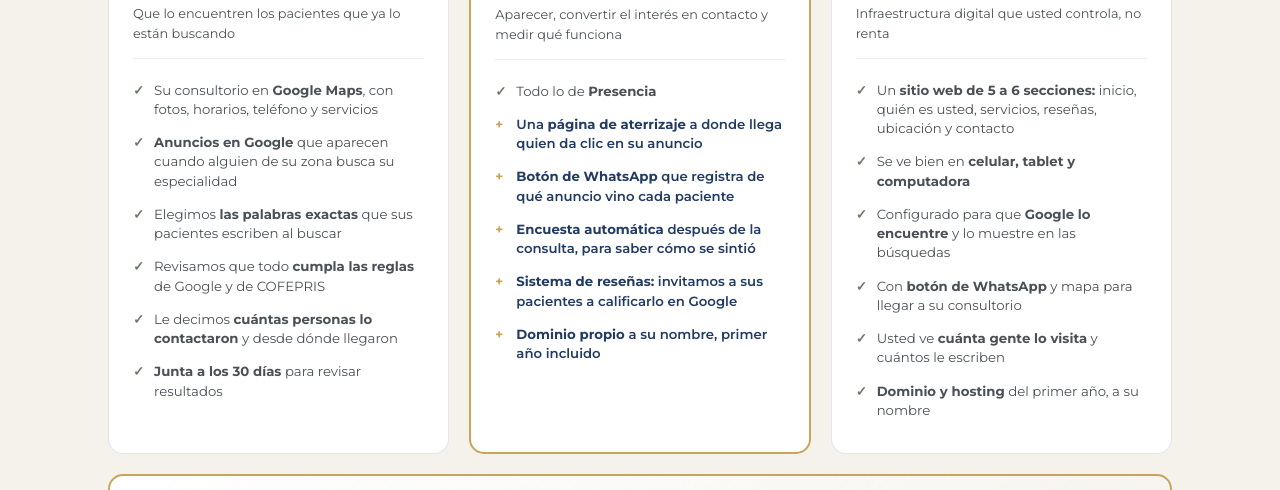
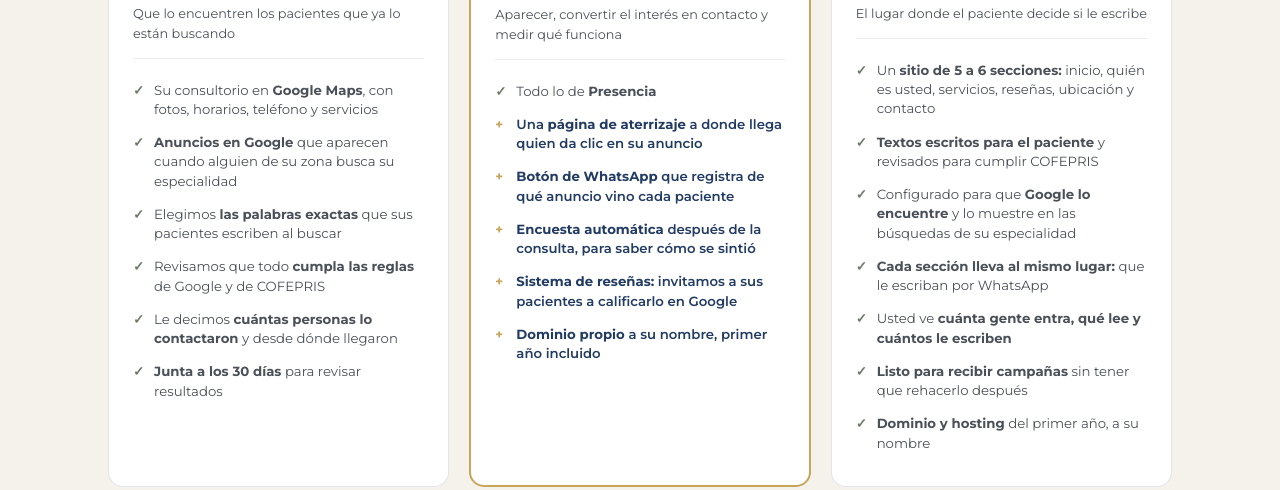
Before and after one commit to tepalmarket/tepalmarket.github.io, a plain HTML site: page tm-p26.html in a window 1280 px wide. Shown: the part 499-989 px from the top of the page. Drawn offline with nearby package versions, Linux system fonts and the light colour scheme.

Commit message:
Add files via upload

```diff
--- a/tm-p26.html
+++ b/tm-p26.html
@@ -159,13 +159,14 @@ footer b{color:var(--oro);font-family:'Playfair Display'}
     <div class="card">
       <h3>Territorio Digital</h3><div class="kind">Un activo digital propio</div>
       <div class="price">$19,999<small>+ ADS · pago único · $20,900 con tarjeta</small></div>
-      <div class="card2">Infraestructura digital que usted controla, no renta</div>
+      <div class="card2">El lugar donde el paciente decide si le escribe</div>
       <ul>
-        <li>Un <b>sitio web de 5 a 6 secciones:</b> inicio, quién es usted, servicios, reseñas, ubicación y contacto</li>
-        <li>Se ve bien en <b>celular, tablet y computadora</b></li>
-        <li>Configurado para que <b>Google lo encuentre</b> y lo muestre en las búsquedas</li>
-        <li>Con <b>botón de WhatsApp</b> y mapa para llegar a su consultorio</li>
-        <li>Usted ve <b>cuánta gente lo visita</b> y cuántos le escriben</li>
+        <li>Un <b>sitio de 5 a 6 secciones:</b> inicio, quién es usted, servicios, reseñas, ubicación y contacto</li>
+        <li><b>Textos escritos para el paciente</b> y revisados para cumplir COFEPRIS</li>
+        <li>Configurado para que <b>Google lo encuentre</b> y lo muestre en las búsquedas de su especialidad</li>
+        <li><b>Cada sección lleva al mismo lugar:</b> que le escriban por WhatsApp</li>
+        <li>Usted ve <b>cuánta gente entra, qué lee y cuántos le escriben</b></li>
+        <li><b>Listo para recibir campañas</b> sin tener que rehacerlo después</li>
         <li><b>Dominio y hosting</b> del primer año, a su nombre</li>
       </ul>
     </div>
@@ -294,13 +295,14 @@ footer b{color:var(--oro);font-family:'Playfair Display'}
     <div class="card">
       <h3>Territorio Digital</h3><div class="kind">Un activo digital propio</div>
       <div class="price">$24,999<small>+ ADS · pago único · $26,100 con tarjeta</small></div>
-      <div class="card2">Infraestructura digital de la clínica, controlada por usted</div>
+      <div class="card2">El lugar donde el paciente decide si les escribe</div>
       <ul>
-        <li>Un <b>sitio web de 5 a 6 secciones:</b> inicio, la clínica, servicios, equipo médico, reseñas y contacto</li>
-        <li>Se ve bien en <b>celular, tablet y computadora</b></li>
-        <li>Configurado para que <b>Google lo encuentre</b> y lo muestre en las búsquedas</li>
-        <li>Con <b>botón de WhatsApp</b> y mapa para llegar a cada sucursal</li>
-        <li>Ven <b>cuánta gente lo visita</b> y cuántos escriben</li>
+        <li>Un <b>sitio de 5 a 6 secciones:</b> inicio, la clínica, servicios, equipo médico, reseñas y contacto</li>
+        <li><b>Textos escritos para el paciente</b> y revisados para cumplir COFEPRIS</li>
+        <li>Configurado para que <b>Google lo encuentre</b> y lo muestre en las búsquedas de sus servicios</li>
+        <li><b>Cada sección lleva al mismo lugar:</b> que les escriban por WhatsApp</li>
+        <li>Ven <b>cuánta gente entra, qué lee y cuántos escriben</b></li>
+        <li><b>Listo para recibir campañas</b> sin tener que rehacerlo después</li>
         <li><b>Dominio y hosting</b> del primer año, a nombre de la clínica</li>
       </ul>
     </div>
```
